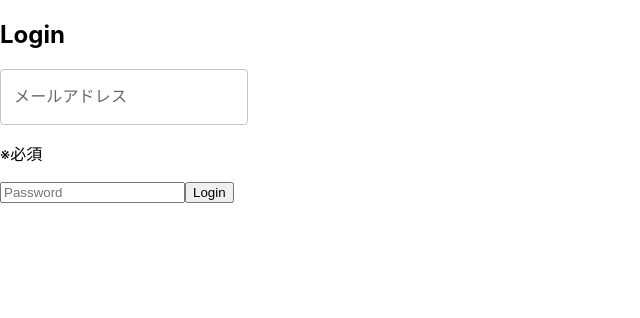
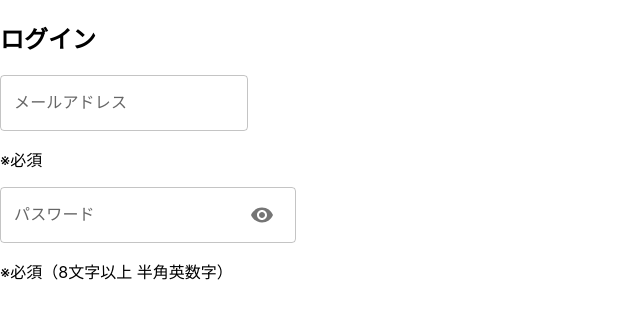
Before and after one commit to takumiTakahata/equipment_management_system, a React (Create React App) app in the folder app/: page /user_login in a window 1280 px wide. Shown: the top 318 px of the page, without its empty margins (0-640 px from the left). Built offline with nearby package versions, Linux system fonts and the light colour scheme.

Commit message:
パスワード入力欄

```diff
--- a/app/src/components/user_login.tsx
+++ b/app/src/components/user_login.tsx
@@ -80,7 +80,7 @@ const Login: React.FC = () => {
 
   return (
     <div id="user_login">
-      <h2>Login</h2>
+      <h2 className="page_title">ログイン</h2>
       <div className="user_login_email">
         <TextField
           label="メールアドレス"
@@ -94,15 +94,30 @@ const Login: React.FC = () => {
       </div>
 
       {!emailError && <p className="ad_login_required_txt">※必須</p>}
-      <input
-        type="password"
-        value={password}
-        onChange={(e) => setPassword(e.target.value)}
-        placeholder="Password"
-        required
-      />
-      <button onClick={handleLogin}>Login</button>
-      {error && <p>{error}</p>}
+
+      <div className="user_login_pass">
+        <TextField
+          label="パスワード"
+          type={showPassword ? "text" : "password"}
+          className="user_login_pass_text"
+          value={password}
+          onChange={(e) => setPassword(e.target.value)}
+          error={!!passwordError}
+          helperText={passwordError}
+          InputProps={{
+            endAdornment: (
+              <InputAdornment position="end">
+                <IconButton onClick={handleClickShowPassword}>
+                  {showPassword ? <VisibilityOff /> : <Visibility />}
+                </IconButton>
+              </InputAdornment>
+            ),
+          }}
+        />
+      </div>
+      {!passwordError && (
+        <p className="ad_login_required_txt">※必須（8文字以上 半角英数字）</p>
+      )}
     </div>
   );
 };
```
